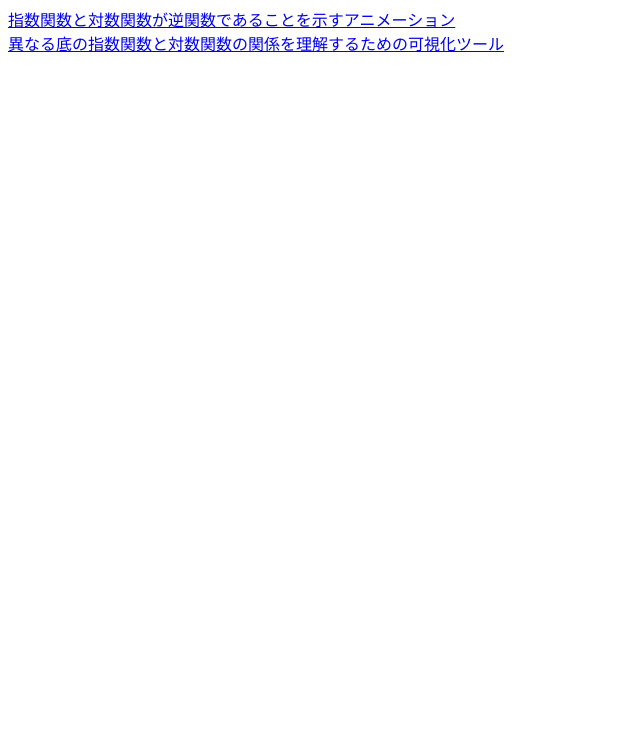
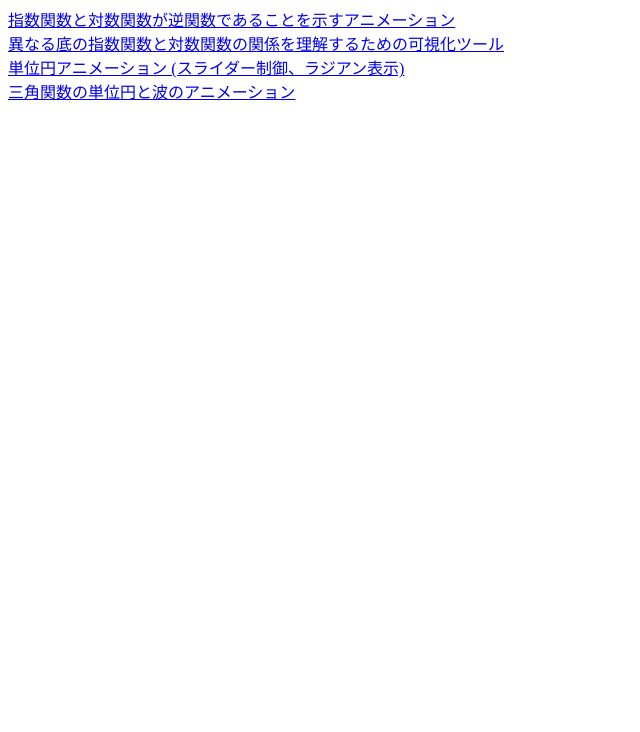
Before and after one commit to yoshiwatanabe/python-test, a plain HTML site: page docs/index.html in a window 1280 px wide. Shown: the part 68-800 px from the top of the page, without its empty margins (0-640 px from the left). Drawn offline with Linux system fonts and the light colour scheme.

Commit message:
add index

```diff
--- a/docs/index.html
+++ b/docs/index.html
@@ -3,4 +3,8 @@
 <a href="exponential_logrithmic01.html">指数関数と対数関数が逆関数であることを示すアニメーション</a>
 <br/>
 <a href="exponential_logrithmic02.html">異なる底の指数関数と対数関数の関係を理解するための可視化ツール</a>
+<br/>
+<a href="trigonometric_functions01.html">単位円アニメーション (スライダー制御、ラジアン表示)</a>
+<br/>
+<a href="trigonometric_functions02.html">三角関数の単位円と波のアニメーション</a>
 </html>
```
Also changed, not shown: docs/trigonometric_functions02.html (+1 -1 lines).
